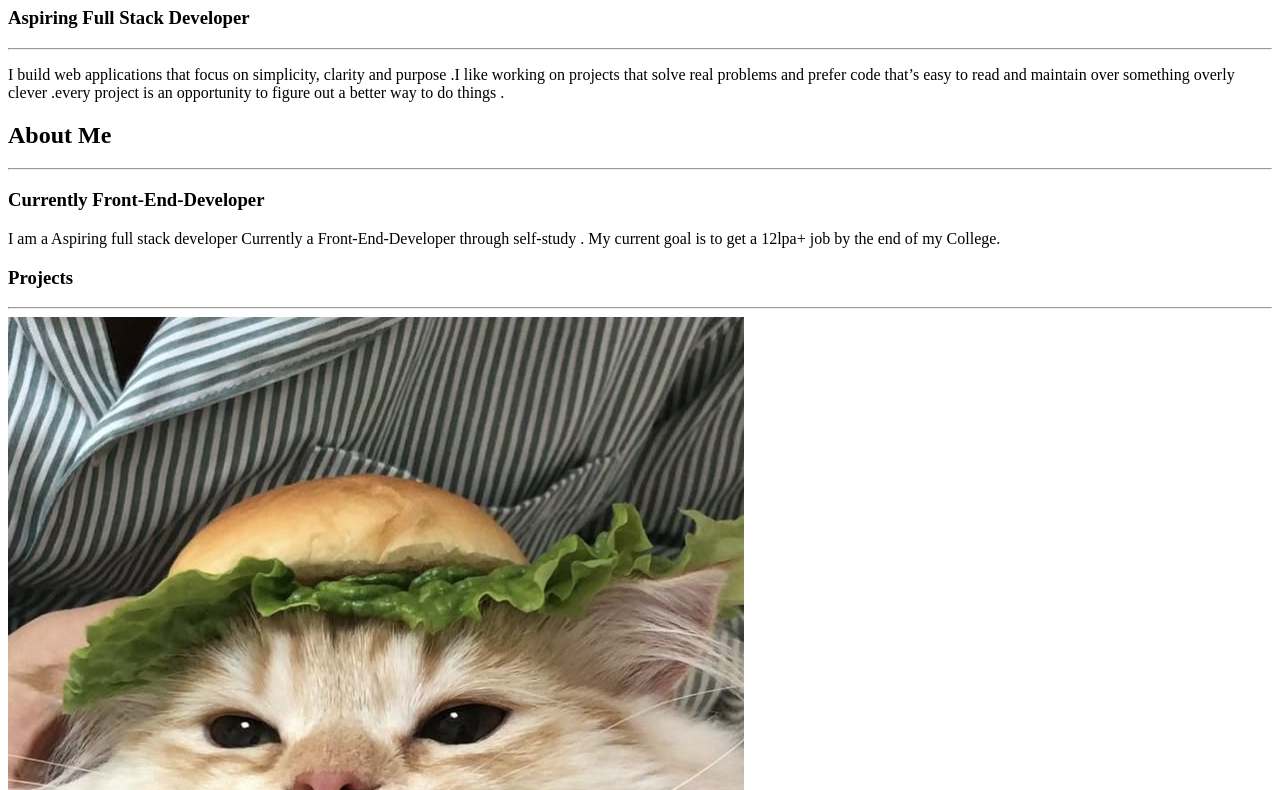
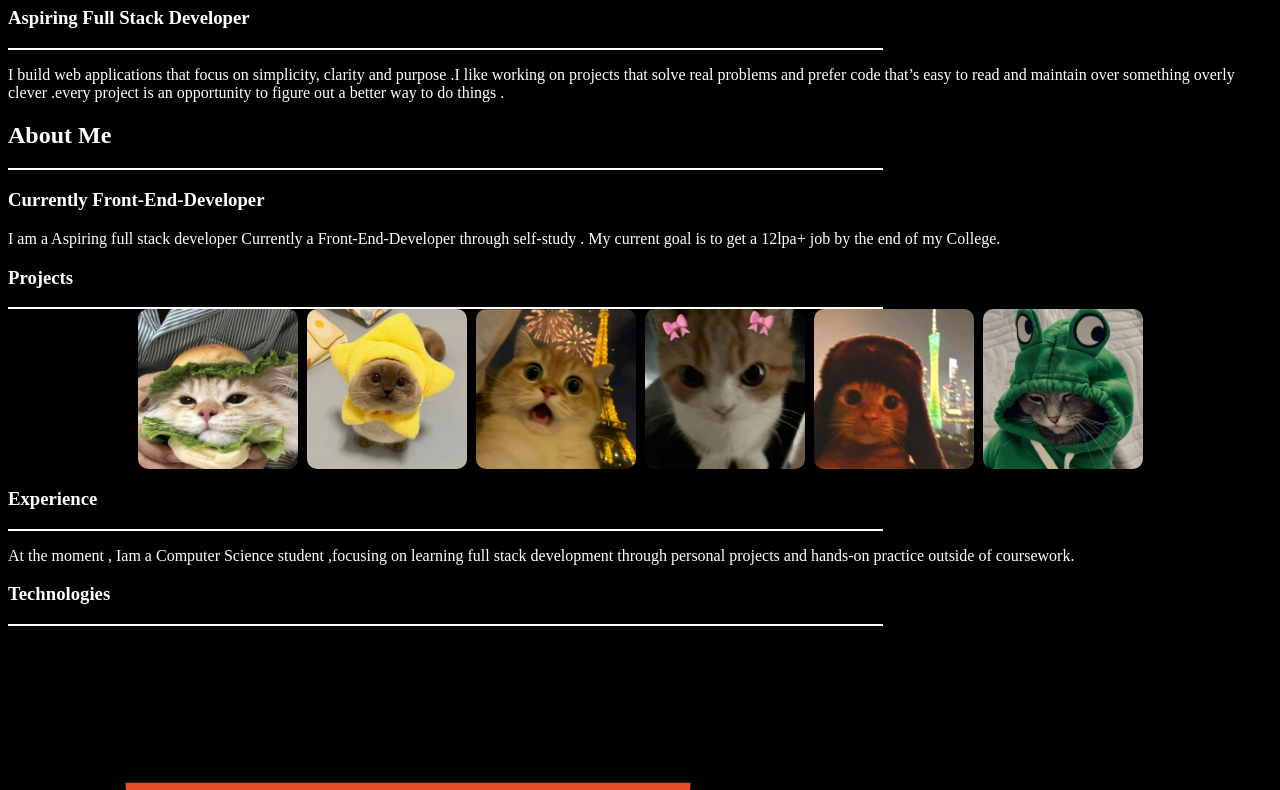
Before and after one commit to parv074/Portfolio, a plain HTML site: page index.html in a window 1280 px wide. Shown: the part 73-863 px from the top of the page. Drawn offline with Linux system fonts and the light colour scheme.

Commit message:
did some CSS Styling

```diff
--- a/index.html
+++ b/index.html
@@ -6,6 +6,7 @@
         </title>
         <meta charset="UTF-8">
         <meta  name="viewport" content="width=device-width,initial-scale=1.0">
+        <link rel="stylesheet" href="style.css">
 
     </head>
     <body>
@@ -30,14 +31,17 @@
             <img src="project image s/projject6.jpg" alt="Project 6">
         </div>
         <h3>Experience</h3>
+        <hr>
         <p>At the moment , Iam a Computer Science student ,focusing on learning full stack development through personal projects and hands-on practice outside of coursework.</p>
         <h3>Technologies</h3>
+        <hr>
         <div class="Technologies">
         <img src="Technology/html-5-svgrepo-com.svg" alt="html">
         <img src="Technology/css-3-svgrepo-com.svg" alt="css">
         <img src="Technology/javascript.svg" alt="javascrpit" >
         </div>
         <h3>Contact</h3>
+        <hr>
         <a href="https://github.com/parv074" target="_blank"><img src="Contact/github.svg" alt="Git-Hub" ></a>
         <a href="https://www.linkedin.com/in/parv-dhiman"target=_blank><img src="Contact/linkedin-64.ico" alt="Linkedin"></a>
         <a href="https://x.com/no_interest_6"target="_blank"><img src="Contact/x-social-media-white-icon.png" ></a>
--- a/style.css
+++ b/style.css
@@ -0,0 +1,29 @@
+html{
+    background-color: black;
+    color:white ;
+}
+ /* change the hr acc to word length */
+ hr{
+   height: 2px;
+   background-color: white;
+   border:none;
+   margin:0 389px 0 0;
+
+
+}
+
+/*  Projects Section*/
+.Projects{
+    display: flex;
+    flex-wrap: wrap;
+    gap: 9px;
+    justify-content: center;
+
+}
+/* fix the img size issue or change the in=mages  */
+.Projects img{
+    width:160px;
+    height:160px;
+    border-radius:10px;
+    object-fit: cover;
+}
```
